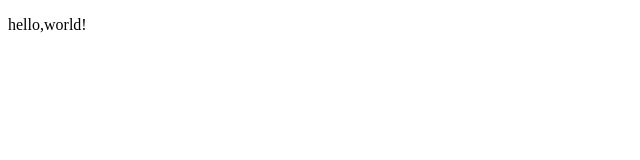
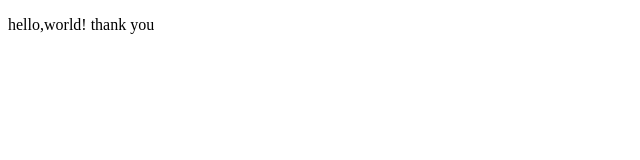
Before and after one commit to alessaest/git-basics, a plain HTML site: page index.html in a window 1280 px wide. Shown: the full height of the page, 0-640 px from the left. Drawn offline with Linux system fonts and the light colour scheme.

Commit message:
ty message

```diff
--- a/index.html
+++ b/index.html
@@ -6,6 +6,6 @@
         <title>Document</title>
     </head>
     <body>
-        <p>hello,world!</p>
+        <p>hello,world! thank you</p>
     </body>
 </html>
```
